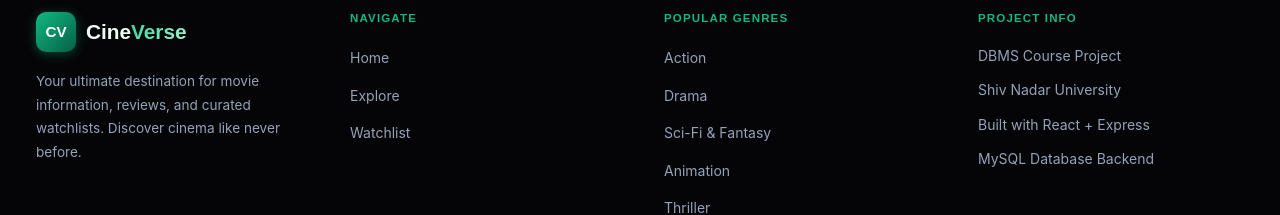
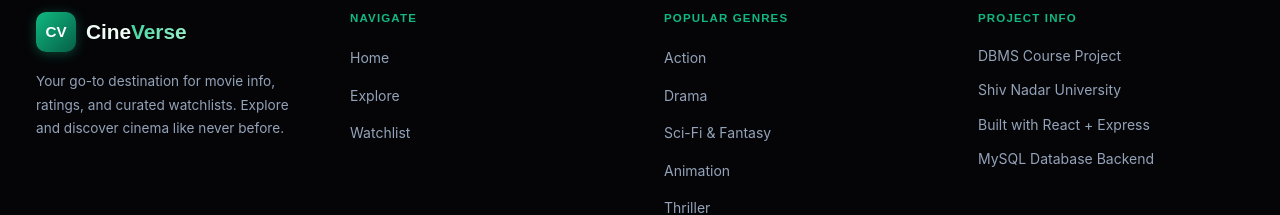
Before and after one commit to Sankhyaan/Digital-Movie-Content-Management-System, a React (Vite) app in the folder CODE/frontend/: page /watchlist in a window 1280 px wide. Shown: the part 720-935 px from the top of the page. Built offline with nearby package versions, Linux system fonts and the light colour scheme.

Commit message:
updated footer tagline and improved bottom row spacing

```diff
--- a/CODE/frontend/src/components/Footer.tsx
+++ b/CODE/frontend/src/components/Footer.tsx
@@ -78,7 +78,7 @@
               lineHeight: 1.75,
               maxWidth: '260px',
             }}>
-              Your ultimate destination for movie information, reviews, and curated watchlists. Discover cinema like never before.
+              Your go-to destination for movie info, ratings, and curated watchlists. Explore and discover cinema like never before.
             </p>
           </div>
 
@@ -179,7 +179,7 @@
           alignItems: 'center',
           justifyContent: 'space-between',
           flexWrap: 'wrap',
-          gap: '16px',
+          gap: '20px',
         }}>
           {/* Copyright */}
           <p style={{ fontSize: '0.8rem', color: 'var(--text-muted)' }}>
```
